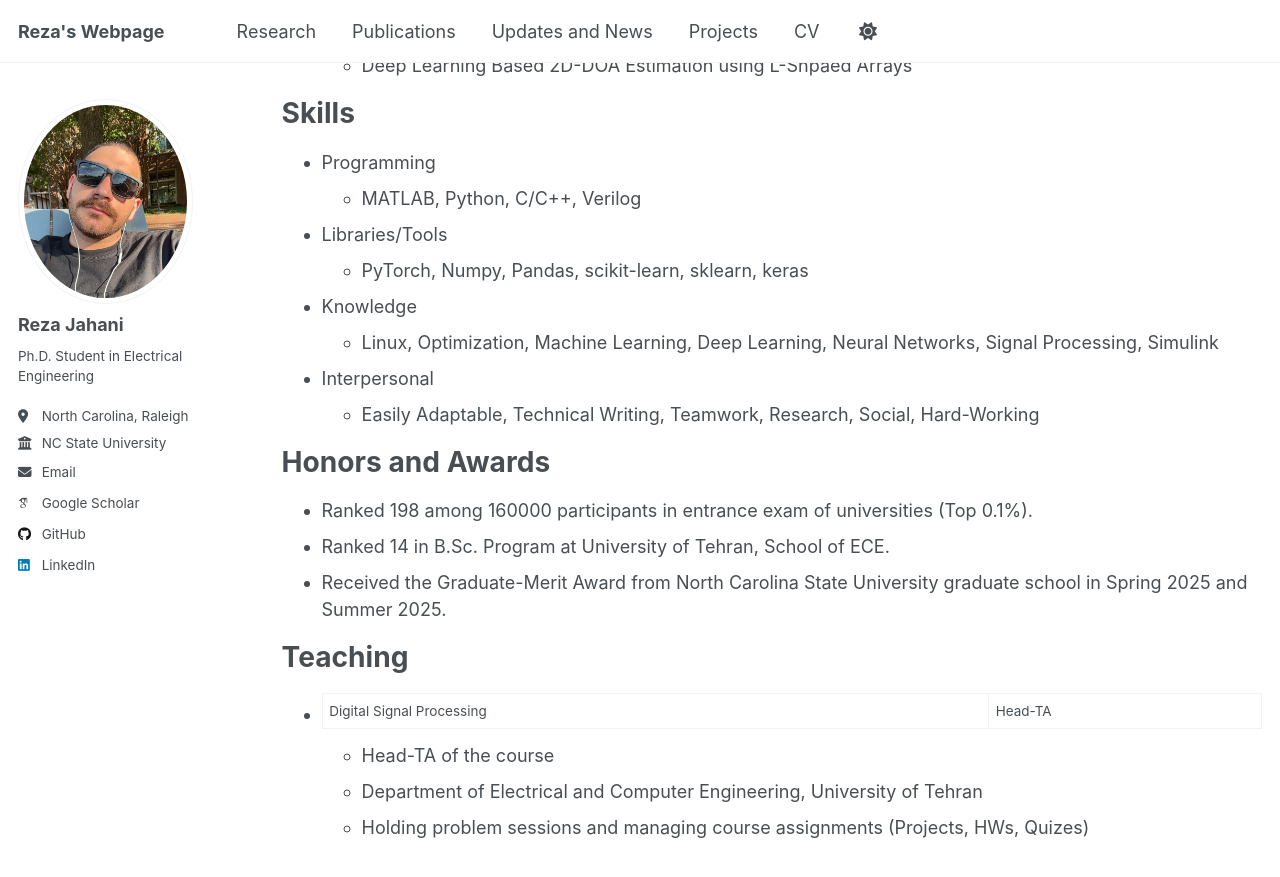
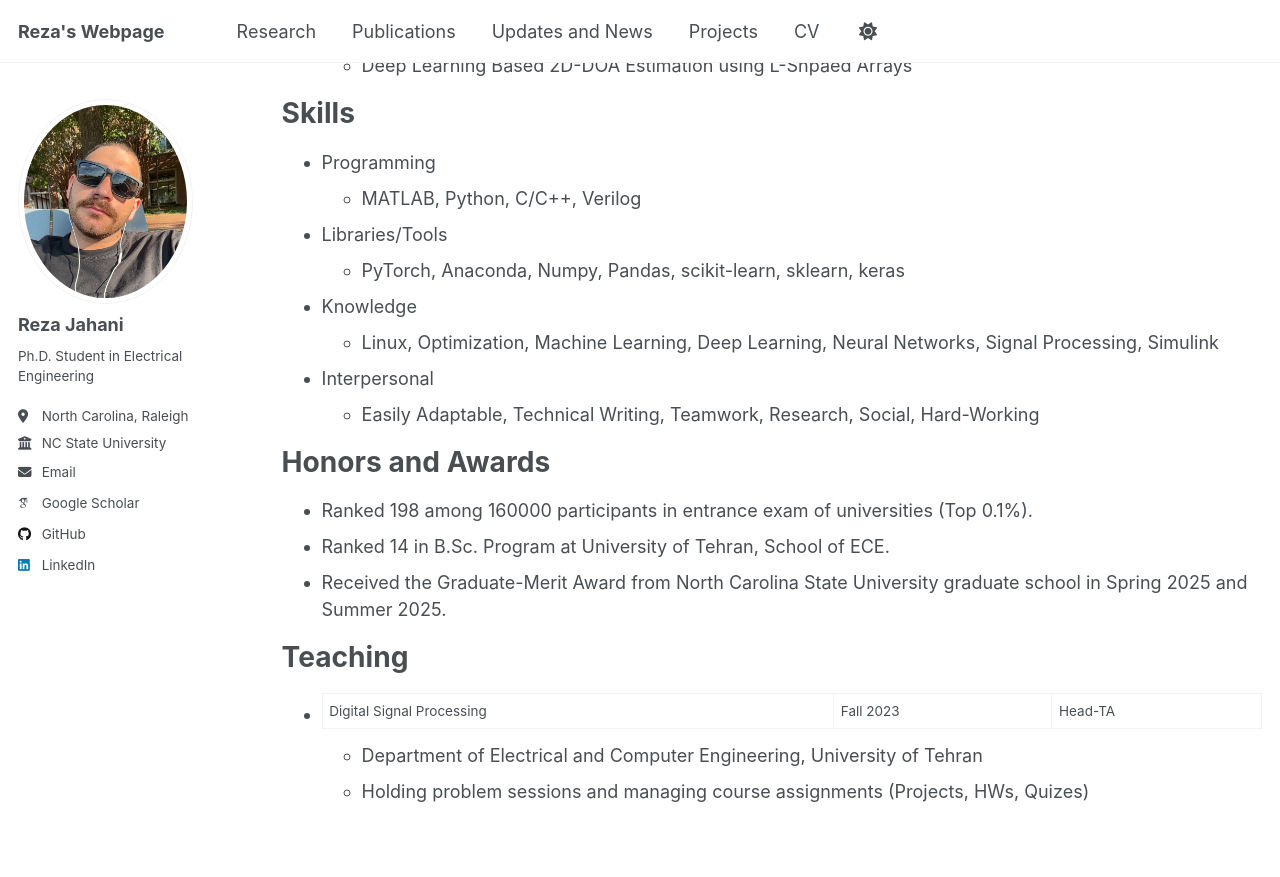
Before and after one commit to RezaJahanii/RezaJahanii.github.io, a Jekyll site: the page built from _pages/cv.md, in a window 1280 px wide and 900 px high, scrolled down 548 px. Shown: the top 877 px of the window. Built offline with Jekyll 4.4.1, drawn with Linux system fonts in a browser that asks for light colours; some web fonts are replaced; a script that is not in the unit is left out.

Commit message:
Update cv.md

```diff
--- a/_pages/cv.md
+++ b/_pages/cv.md
@@ -32,7 +32,7 @@ Skills
 * Programming
   * MATLAB, Python, C/C++, Verilog
 * Libraries/Tools
-  * PyTorch, Numpy, Pandas, scikit-learn, sklearn, keras
+  * PyTorch, Anaconda, Numpy, Pandas, scikit-learn, sklearn, keras
 * Knowledge
   * Linux, Optimization, Machine Learning, Deep Learning, Neural Networks, Signal Processing, Simulink
 * Interpersonal
@@ -46,7 +46,6 @@ Honors and Awards
 
 Teaching
 ======
-* Digital Signal Processing    |        Head-TA
-   * Head-TA of the course
+* Digital Signal Processing    |        Fall 2023    |    Head-TA
    * Department of Electrical and Computer Engineering, University of Tehran
    * Holding problem sessions and managing course assignments (Projects, HWs, Quizes)
```
